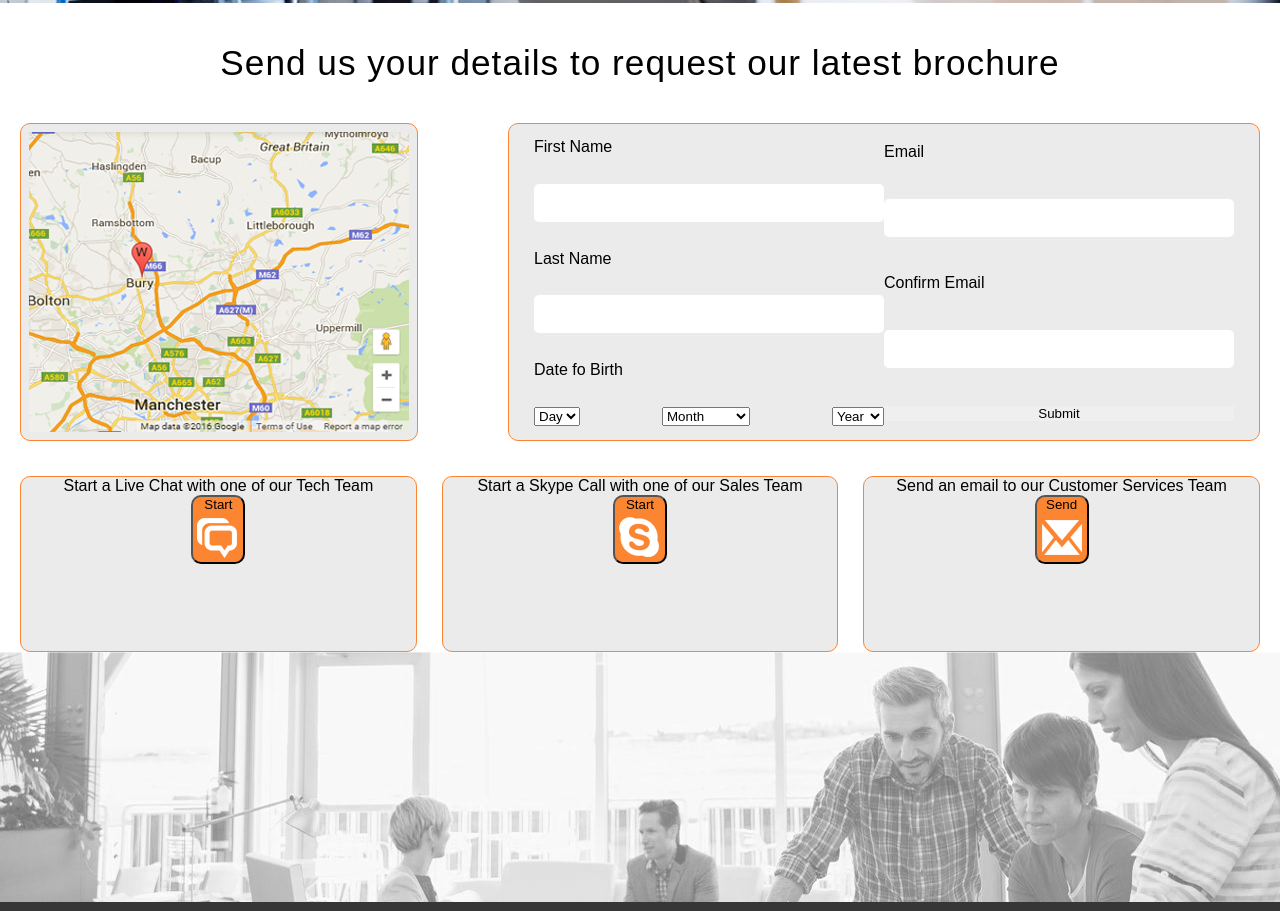
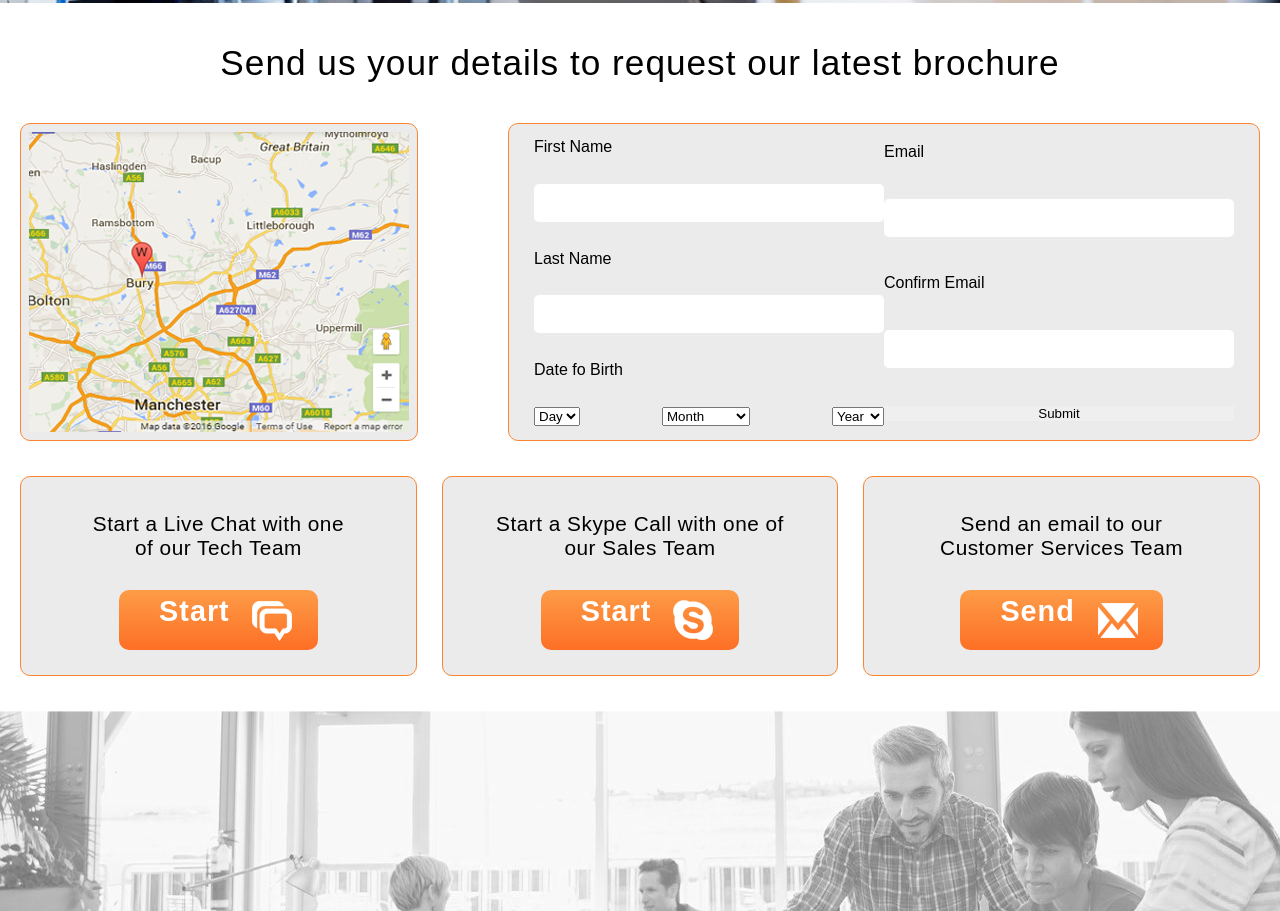
Before and after one commit to balinttamas87/weave-coding, a website: page index.html in a window 1280 px wide. Shown: the part 395-1306 px from the top of the page. Drawn offline with Linux system fonts and the light colour scheme.

Commit message:
style method of contact container, button and text

```diff
--- a/index.html
+++ b/index.html
@@ -255,16 +255,17 @@
 			</div>
 			<div class="methods-of-contact-container">
 				<section class="method-of-contact container">
-					<p>Start a Live Chat with one of our Tech Team</p>
-					<button class="btn btn-method-of-contact">Start<i class="sprite sprite-button-icon-live-chat"></i></button>
+					<p>Start a Live Chat with one<br> of our Tech Team</p>
+					<button class="btn btn-method-of-contact btn-live-chat">Start &nbsp<i class="sprite sprite-button-icon-live-chat"></i></button>
+
 				</section>
 				<section class="method-of-contact container">
-					<p>Start a Skype Call with one of our Sales Team</p>
-					<button class="btn btn-method-of-contact">Start<i class="sprite sprite-button-icon-skype"></i></button>
+					<p>Start a Skype Call with one of<br> our Sales Team</p>
+					<button class="btn btn-method-of-contact">Start &nbsp<i class="sprite sprite-button-icon-skype"></i></button>
 				</section>
 				<section class="method-of-contact container">
-					<p>Send an email to our Customer Services Team</p>
-					<button class="btn btn-method-of-contact">Send<i class="sprite sprite-button-icon-email"></i></button>
+					<p>Send an email to our<br> Customer Services Team</p>
+					<button class="btn btn-method-of-contact">Send &nbsp<i class="sprite sprite-button-icon-email"></i></button>
 				</section>
 			</div>
 
--- a/styles/base/_colors.scss
+++ b/styles/base/_colors.scss
@@ -1,3 +1,5 @@
 $primary-color: #FC8532;
 $secondary-color: #EBEBEB;
 $font-base-color: #000;
+$btn-gradient-end: #FD6F25;
+$btn-gradient-start: #FD9C47;
--- a/styles/base/_reset.scss
+++ b/styles/base/_reset.scss
@@ -9,6 +9,7 @@ a {
 }
 a, button {
 	cursor: pointer;
+	border: 0;
 }
 button:focus, a:focus {
 	outline:none;
--- a/styles/components/_btn-method-of-contact.scss
+++ b/styles/components/_btn-method-of-contact.scss
@@ -1,3 +1,10 @@
 .btn-method-of-contact {
 	@include btn($primary-color);
+	padding: 5px 20px 5px 40px;
+	color: #fff;
+	font-size: 1.8rem;
+	font-weight: bold;
+	letter-spacing: 1px;
+	display: flex;
+	background: linear-gradient($btn-gradient-start, $btn-gradient-end);
 }
--- a/styles/components/_module.scss
+++ b/styles/components/_module.scss
@@ -8,3 +8,4 @@
 @import "input";
 @import "footer";
 @import "footer-bottom";
+@import "p-method-of-contact";
--- /dev/null
+++ b/styles/components/_p-method-of-contact.scss
@@ -0,0 +1,4 @@
+.method-of-contact p {
+	padding-top: 35px;
+	padding-bottom: 30px;
+}
--- a/styles/layout/_page-layout.scss
+++ b/styles/layout/_page-layout.scss
@@ -81,12 +81,18 @@ input[type="search"] {
     display: flex;
     flex-direction: row;
     justify-content: space-between;
-    padding-top: 35px;
+    padding: 35px 0 35px 0;
 }
 .method-of-contact {
     text-align: center;
+    font-size: 1.3rem;
+    font-weight: 350;
+    letter-spacing: 0.5px;
+    display: flex;
+    flex-direction: column;
+    align-items: center;
 }
 .method-of-contact {
     width: 32%;
-    height: 176px;
+    height: 200px;
 }
```
Also changed, not shown: styles/main.css, styles/main.min.css.
